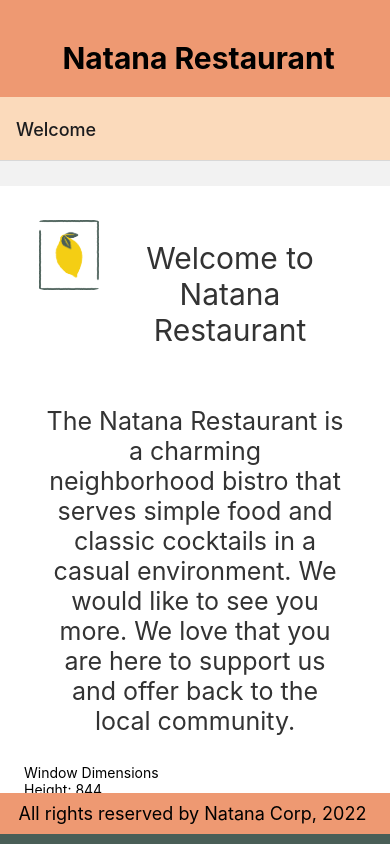
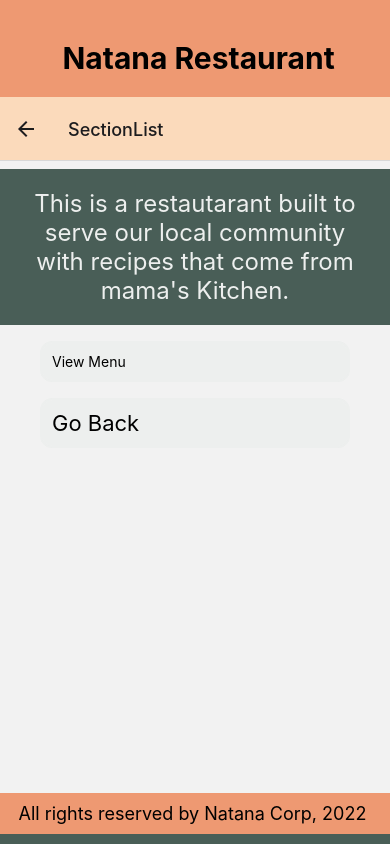
Before and after one commit to Jadashi97/Restaurant-app, a React Native app: screen /SectionList in a window 390 px wide. Built offline with nearby package versions, Linux system fonts and the light colour scheme.

Commit message:
(feat): Learned to navigate btn screens to & adding the back btn

```diff
--- a/App.js
+++ b/App.js
@@ -24,6 +24,7 @@ export default function App() {
           <Stack.Screen name="Welcome" component={WelcomeScreen}/>
           <Stack.Screen name="Login" component={LoginScreen}/>
           <Stack.Screen name="Menu" component={MenuItems}/>
+          <Stack.Screen name="SectionList" component={RenderSectionList}/>
         </Stack.Navigator>
         {/* <MenuItems/> */}
         {/* <RenderSectionList/> */}
--- a/components/LoginScreen.js
+++ b/components/LoginScreen.js
@@ -83,6 +83,6 @@ const styles = StyleSheet.create({
         color: 'black',
         textAlign: 'center',
         fontSize: 25,
-      },
+    },
 })
 export default LoginScreen
--- a/components/WelcomeScreen.js
+++ b/components/WelcomeScreen.js
@@ -1,7 +1,7 @@
 import React from 'react';
-import { View, Text, Image, ScrollView, StyleSheet, useColorScheme, useWindowDimensions} from 'react-native';
+import { View, Text, Image, ScrollView, StyleSheet, useColorScheme, useWindowDimensions, Pressable} from 'react-native';
 
-export default function WelcomeScreen() {
+export default function WelcomeScreen({navigation}) {
     const colorScheme = useColorScheme(); // used to switch between color themes
     const window = useWindowDimensions(); // used to detail the app's dimensions
 
@@ -29,8 +29,8 @@ export default function WelcomeScreen() {
                         colorScheme === 'light'
                         ? {color: '#333333'}
                         : {color: '#EDEFEE'}
-                    ]}>
-
+                    ]}
+                    >
                     The Natana Restaurant is a charming neighborhood bistro that
                     serves simple food and classic cocktails in a casual environment.
                     We would like to see you more. We love that you are here to support us
@@ -64,10 +64,13 @@ export default function WelcomeScreen() {
                     accessibility={true}
                     accessibilityLabel={'Natana Restaurant food'}
                 /> */}
-                <Text style={styles.regular}>Window Dimensions</Text>
+                <Pressable onPress={()=> navigation.navigate('SectionList')}>
+                    <Text style={styles.buttonText}>View Menu</Text>
+                </Pressable>
+                {/* <Text style={styles.regular}>Window Dimensions</Text>
                 <Text style={styles.regular}>Height: {window.height}</Text>
                 <Text style={styles.regular}>Width: {window.width}</Text>
-                <Text style={styles.regular}>Font scale: {window.fontScale}</Text>
+                <Text style={styles.regular}>Font scale: {window.fontScale}</Text> */}
             </ScrollView>
     )
 };
@@ -108,4 +111,9 @@ const styles = StyleSheet.create({
         justifyContent: 'center',
         margin: 10,
     },
+    buttonText: {
+        color: 'black',
+        textAlign: 'center',
+        fontSize: 25,
+    }
 });
--- a/components/renderSectionList.js
+++ b/components/renderSectionList.js
@@ -55,13 +55,13 @@ const Item = ({ name, price }) => (
 
 const Separator = () => <View style={menuStyles.separator}/>
 
-export default function RenderSectionList() {
+export default function RenderSectionList({navigation}) {
 
   const [showMenu, setShowMenu] = useState(false);
 
   const renderItem = ({item}) => <Item name={item.name} price={item.price}/>;
 
-  const renderSectionHeader = ({ section: { title } }) => (
+  const renderSectionHeader = ({ section: { title }}) => (
     <View style={menuStyles.headerStyle}>
       <Text style={menuStyles.sectionHeader}>
         {title}
@@ -92,8 +92,10 @@ export default function RenderSectionList() {
             keyExtractor={(item, index) => item + index}
             renderItem={renderItem}
             renderSectionHeader={renderSectionHeader}
-            ItemSeparatorComponent={Separator}></SectionList>
-        )}
+            ItemSeparatorComponent={Separator}></SectionList>)}
+            <Pressable onPress={()=> navigation.goBack()}>
+              <Text style={menuStyles.button}>Go Back</Text>
+            </Pressable>
     </View>
   );
 };
```
